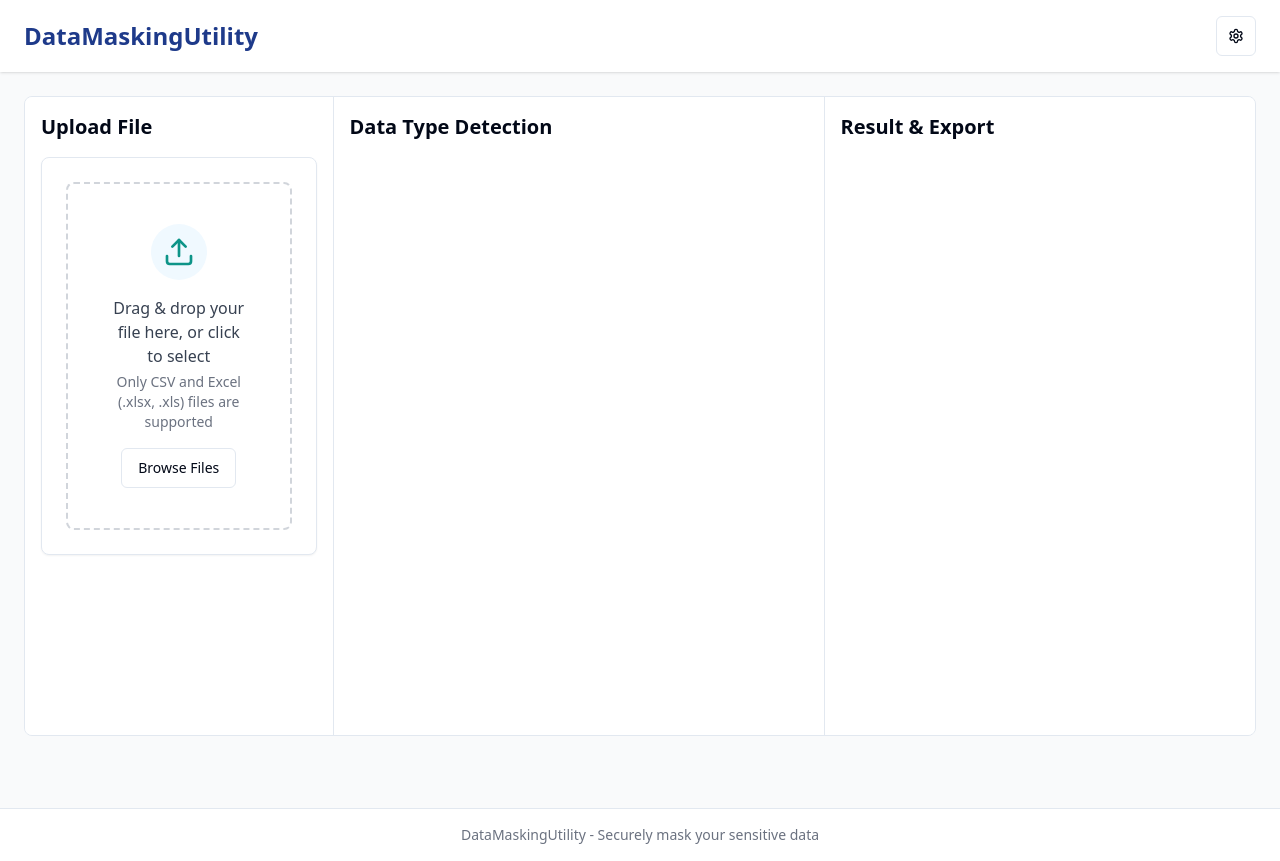
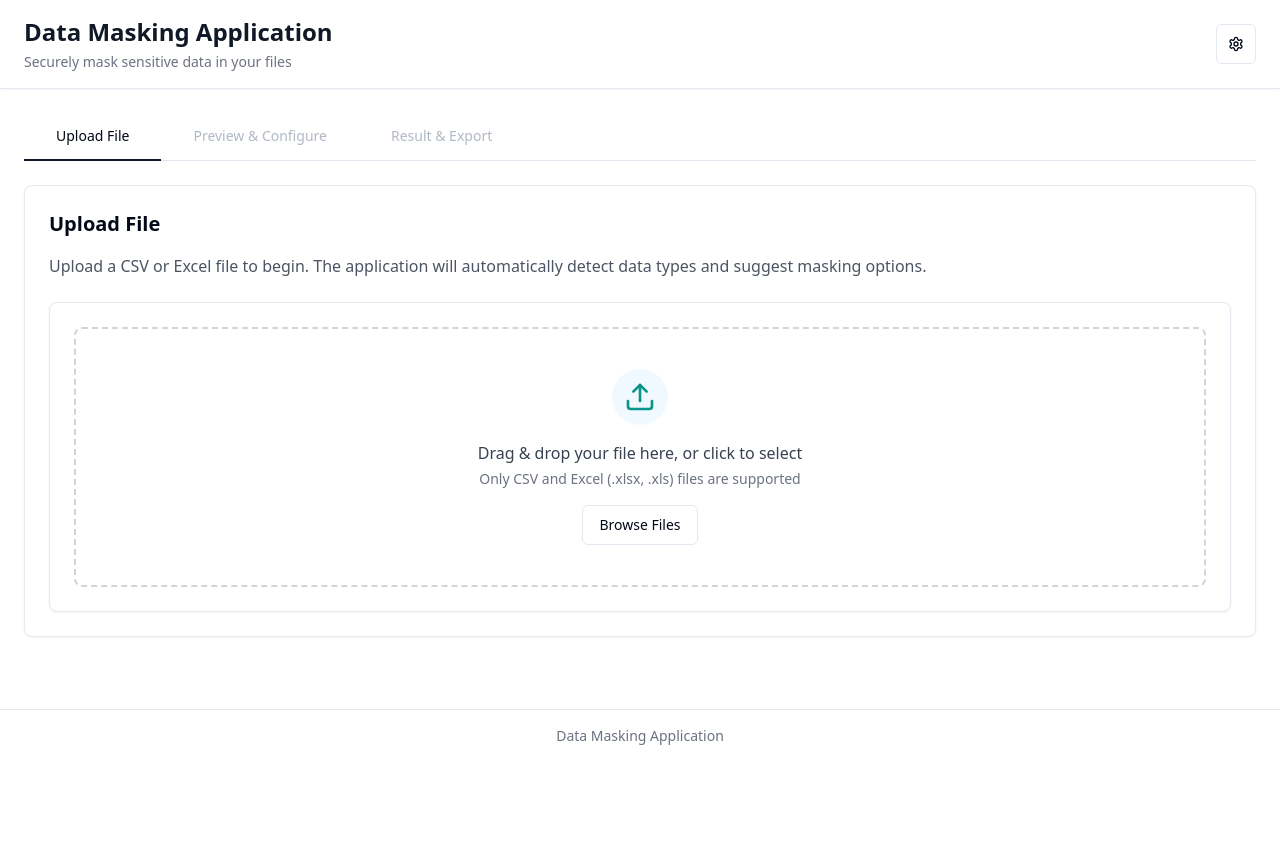
Before and after one commit to erprateekgupta89/data-guardian-utility, a React (Vite) app: page / in a window 1280 px wide. After the commit the page ends 800 px from the top, so only its background shows below. Built offline with nearby package versions, Linux system fonts and the light colour scheme.

Commit message:
Refactor: Improve UI based on image
Refactor the UI to match the design in the shared image.

```diff
--- a/src/pages/Index.tsx
+++ b/src/pages/Index.tsx
@@ -6,7 +6,7 @@ import MaskingOptions from '@/components/MaskingOptions';
 import ExportOptions from '@/components/ExportOptions';
 import SettingsButton from '@/components/SettingsButton';
 import { FileData, ColumnInfo } from '@/types';
-import { ResizablePanelGroup, ResizablePanel } from '@/components/ui/resizable';
+import { Tabs, TabsList, TabsTrigger, TabsContent } from '@/components/ui/tabs';
 
 const Index = () => {
   const [fileData, setFileData] = useState<FileData | null>(null);
@@ -41,14 +41,19 @@ const Index = () => {
   };
 
   return (
-    <div className="min-h-screen bg-gray-50">
+    <div className="min-h-screen bg-background">
       {/* Header */}
-      <header className="bg-white shadow">
+      <header className="bg-white shadow-sm border-b">
         <div className="max-w-full mx-auto px-4 sm:px-6 py-4">
           <div className="flex justify-between items-center">
-            <h1 className="text-2xl font-bold text-masking-primary">
-              DataMaskingUtility
+            <div>
+              <h1 className="text-2xl font-bold text-gray-900">
+                Data Masking Application
               </h1>
+              <p className="text-sm text-gray-500 mt-1">
+                Securely mask sensitive data in your files
+              </p>
+            </div>
             <SettingsButton />
           </div>
         </div>
@@ -56,19 +61,47 @@ const Index = () => {
 
       {/* Main content */}
       <main className="max-w-full mx-auto px-4 sm:px-6 py-6">
-        <ResizablePanelGroup direction="horizontal" className="min-h-[80vh] rounded-lg border">
-          {/* File Upload Section */}
-          <ResizablePanel defaultSize={25} minSize={20}>
-            <div className="h-full p-4 bg-white">
+        <Tabs
+          value={activeStep}
+          onValueChange={(value) => setActiveStep(value as typeof activeStep)}
+          className="w-full"
+        >
+          <TabsList className="w-full justify-start border-b rounded-none h-12 bg-transparent p-0">
+            <TabsTrigger
+              value="upload"
+              className="h-12 px-8 rounded-none border-b-2 border-transparent data-[state=active]:border-primary data-[state=active]:bg-transparent data-[state=active]:shadow-none"
+            >
+              Upload File
+            </TabsTrigger>
+            <TabsTrigger
+              value="preview"
+              className="h-12 px-8 rounded-none border-b-2 border-transparent data-[state=active]:border-primary data-[state=active]:bg-transparent data-[state=active]:shadow-none"
+              disabled={!fileData}
+            >
+              Preview & Configure
+            </TabsTrigger>
+            <TabsTrigger
+              value="export"
+              className="h-12 px-8 rounded-none border-b-2 border-transparent data-[state=active]:border-primary data-[state=active]:bg-transparent data-[state=active]:shadow-none"
+              disabled={!maskedData.length}
+            >
+              Result & Export
+            </TabsTrigger>
+          </TabsList>
+
+          <div className="mt-6">
+            <TabsContent value="upload" className="mt-0">
+              <div className="bg-white p-6 rounded-lg shadow-sm border">
                 <h2 className="text-xl font-semibold mb-4">Upload File</h2>
+                <p className="text-gray-600 mb-6">
+                  Upload a CSV or Excel file to begin. The application will automatically detect data types and suggest masking options.
+                </p>
                 <FileUpload onFileLoaded={handleFileLoaded} />
               </div>
-          </ResizablePanel>
+            </TabsContent>
 
-          {/* Data Preview Section */}
-          <ResizablePanel defaultSize={40} minSize={30}>
-            <div className="h-full p-4 bg-white border-x">
-              <h2 className="text-xl font-semibold mb-4">Data Type Detection</h2>
+            <TabsContent value="preview" className="mt-0">
+              <div className="bg-white p-6 rounded-lg shadow-sm border">
                 {fileData && (
                   <>
                     <DataPreview
@@ -85,12 +118,10 @@ const Index = () => {
                   </>
                 )}
               </div>
-          </ResizablePanel>
+            </TabsContent>
 
-          {/* Result & Export Section */}
-          <ResizablePanel defaultSize={35} minSize={25}>
-            <div className="h-full p-4 bg-white">
-              <h2 className="text-xl font-semibold mb-4">Result & Export</h2>
+            <TabsContent value="export" className="mt-0">
+              <div className="bg-white p-6 rounded-lg shadow-sm border">
                 {maskedData.length > 0 && (
                   <ExportOptions
                     fileData={fileData!}
@@ -100,15 +131,16 @@ const Index = () => {
                   />
                 )}
               </div>
-          </ResizablePanel>
-        </ResizablePanelGroup>
+            </TabsContent>
+          </div>
+        </Tabs>
       </main>
 
       {/* Footer */}
       <footer className="bg-white border-t mt-12">
         <div className="max-w-full mx-auto px-4 sm:px-6 py-4">
           <p className="text-center text-gray-500 text-sm">
-            DataMaskingUtility - Securely mask your sensitive data
+            Data Masking Application
           </p>
         </div>
       </footer>
```
Lines whose indentation alone changed are shown as unchanged.
